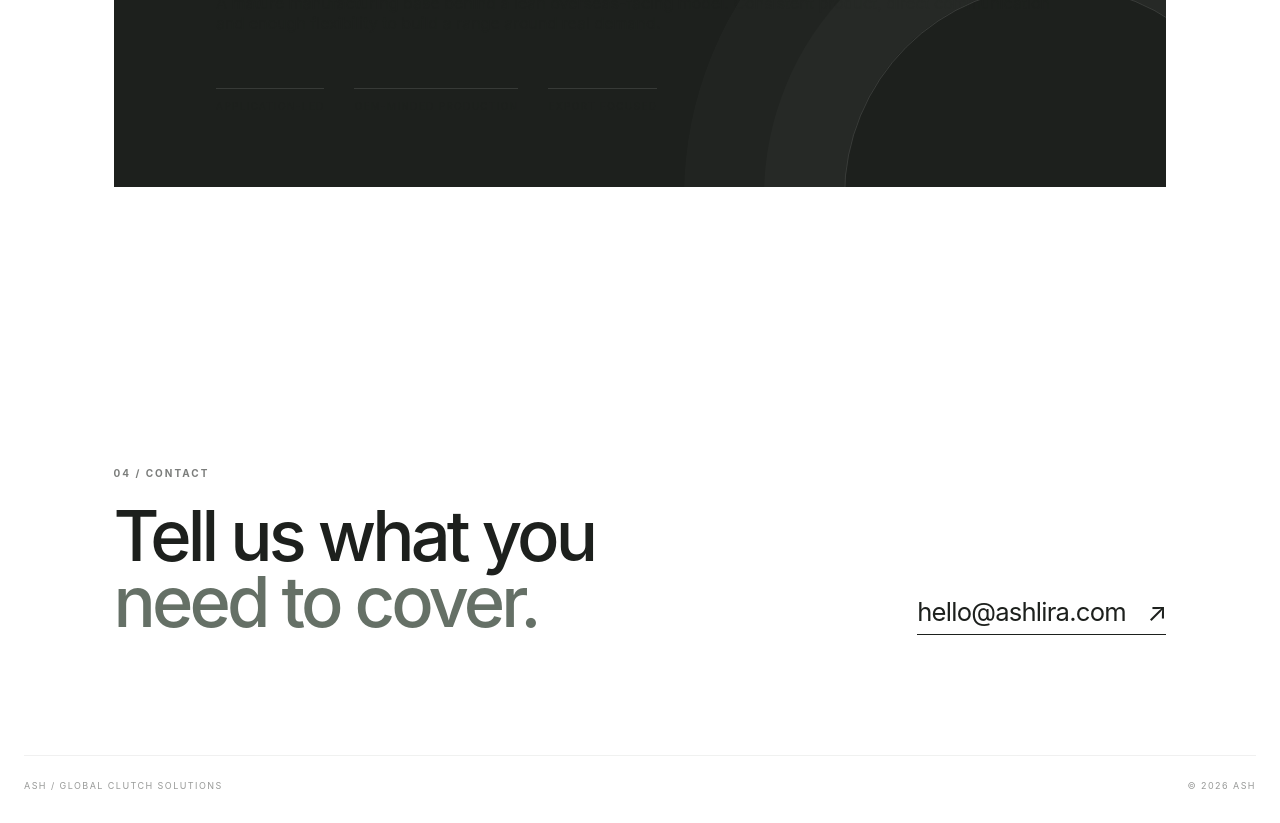
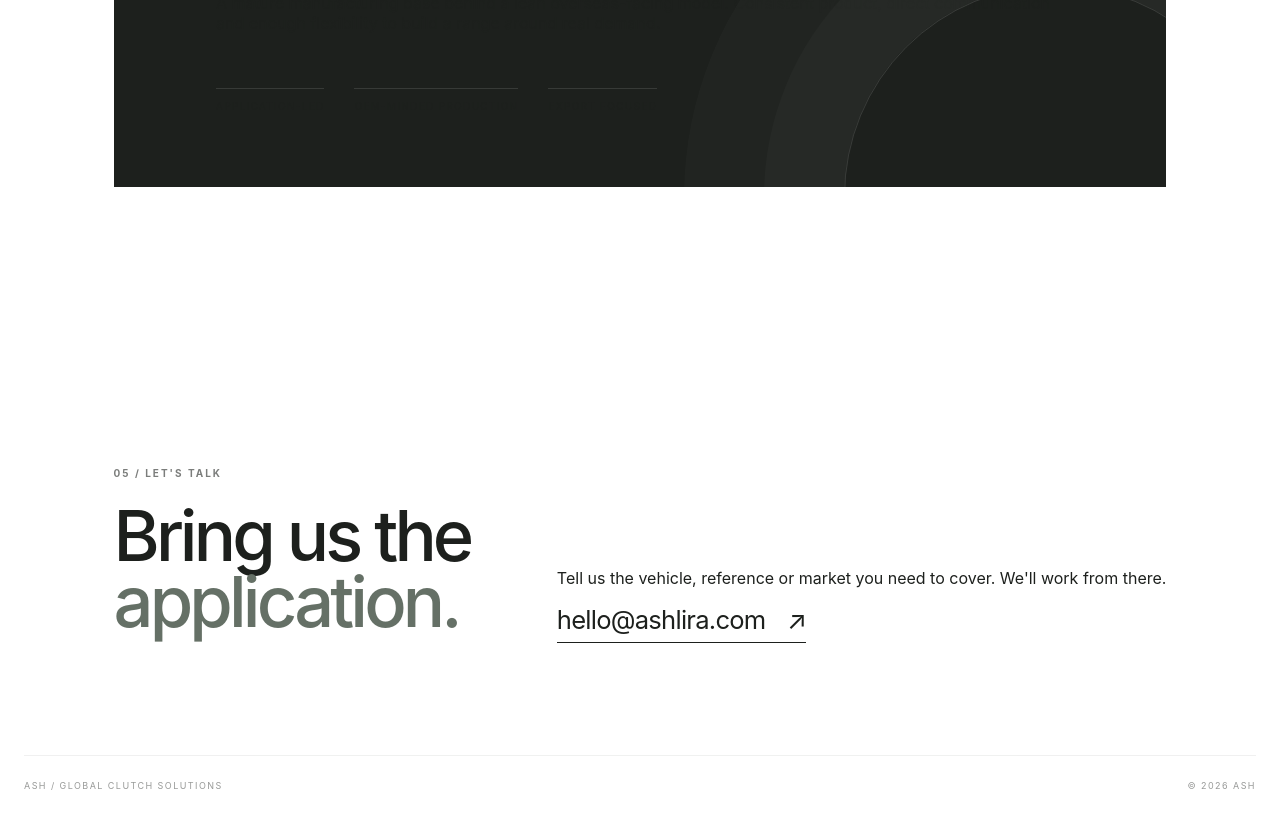
Before and after one commit to starr9430/ash-website, a React (Vite) app: page / in a window 1280 px wide. Shown: the part 6622-7445 px from the top of the page. Built offline with nearby package versions, Linux system fonts and the light colour scheme.

Commit message:
refine: build ASH editorial product experience

```diff
--- a/src/sections/Contact.jsx
+++ b/src/sections/Contact.jsx
@@ -2,10 +2,13 @@ function Contact() {
   return (
     <section className="contact-section" id="contact">
       <div>
-        <div className="section-kicker">04 / CONTACT</div>
-        <h2>Tell us what you<br /><em>need to cover.</em></h2>
+        <div className="section-kicker">05 / LET'S TALK</div>
+        <h2>Bring us the<br /><em>application.</em></h2>
       </div>
-      <a className="contact-link" href="mailto:hello@ashlira.com">hello@ashlira.com <span>↗</span></a>
+      <div className="contact-side">
+        <p>Tell us the vehicle, reference or market you need to cover. We'll work from there.</p>
+        <a className="contact-link" href="mailto:hello@ashlira.com">hello@ashlira.com <span>↗</span></a>
+      </div>
     </section>
   )
 }
```
